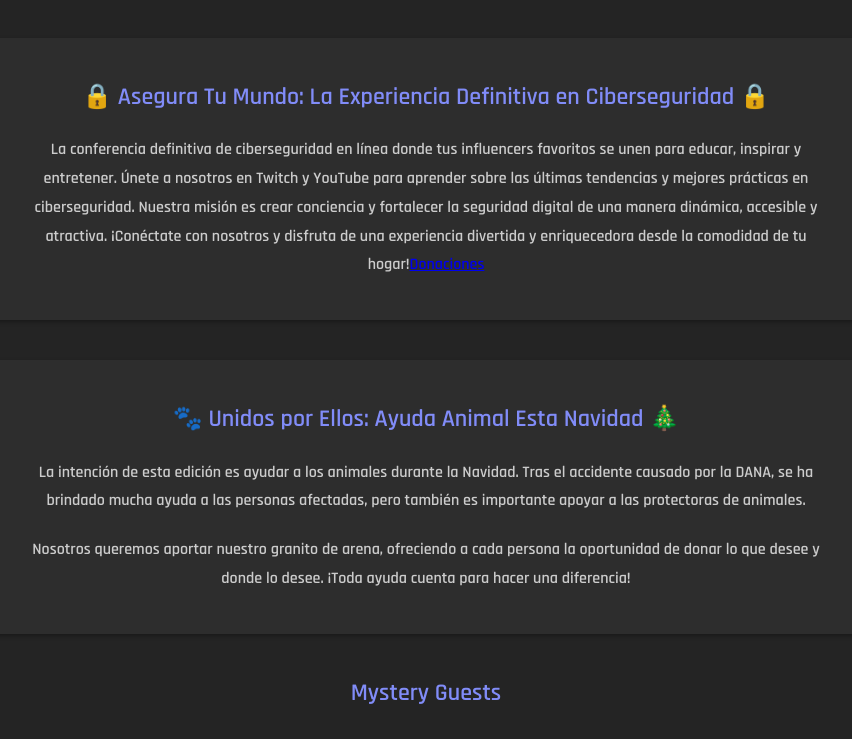
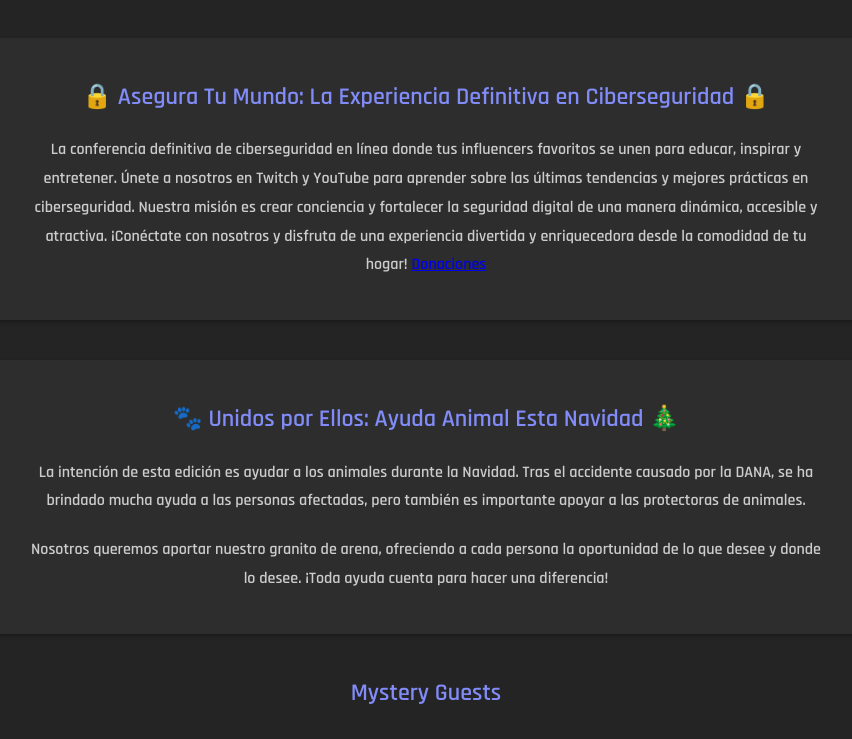
Before and after one commit to influencercon/home, a website built with Vite: page index.html in a window 1280 px wide. Shown: the part 467-1206 px from the top of the page, without its empty margins (214-1066 px from the left). Built offline with nearby package versions, Linux system fonts and the light colour scheme.

Commit message:
Update index.html

```diff
--- a/index.html
+++ b/index.html
@@ -45,13 +45,13 @@
 
         <section class="description">
             <h2>🔒 Asegura Tu Mundo: La Experiencia Definitiva en Ciberseguridad 🔒</h2>
-            <p>La conferencia definitiva de ciberseguridad en línea donde tus influencers favoritos se unen para educar, inspirar y entretener. Únete a nosotros en Twitch y YouTube para aprender sobre las últimas tendencias y mejores prácticas en ciberseguridad. Nuestra misión es crear conciencia y fortalecer la seguridad digital de una manera dinámica, accesible y atractiva. ¡Conéctate con nosotros y disfruta de una experiencia divertida y enriquecedora desde la comodidad de tu hogar!<a href="https://www.instagram.com/p/DByS9ATq6bv/?img_index=1" target="_blank">Donaciones</a></p>
+            <p>La conferencia definitiva de ciberseguridad en línea donde tus influencers favoritos se unen para educar, inspirar y entretener. Únete a nosotros en Twitch y YouTube para aprender sobre las últimas tendencias y mejores prácticas en ciberseguridad. Nuestra misión es crear conciencia y fortalecer la seguridad digital de una manera dinámica, accesible y atractiva. <b> ¡Conéctate con nosotros y disfruta de una experiencia divertida y enriquecedora desde la comodidad de tu hogar! </b> <b><a href="https://www.instagram.com/p/DByS9ATq6bv/?img_index=1" target="_blank">Donaciones</a></b></p>
         </section>
 
         <section class="description charity-section">
             <h2>🐾 Unidos por Ellos: Ayuda Animal Esta Navidad 🎄</h2>
             <p>La intención de esta edición es ayudar a los animales durante la Navidad. Tras el accidente causado por la DANA, se ha brindado mucha ayuda a las personas afectadas, pero también es importante apoyar a las protectoras de animales.</p>
-            <p>Nosotros queremos aportar nuestro granito de arena, ofreciendo a cada persona la oportunidad de donar lo que desee y donde lo desee. ¡Toda ayuda cuenta para hacer una diferencia!</p>
+            <p>Nosotros queremos aportar nuestro granito de arena, ofreciendo a cada persona la oportunidad de  lo que desee y donde lo desee. ¡Toda ayuda cuenta para hacer una diferencia!</p>
         </section>
 
         <section class="guests">
```
